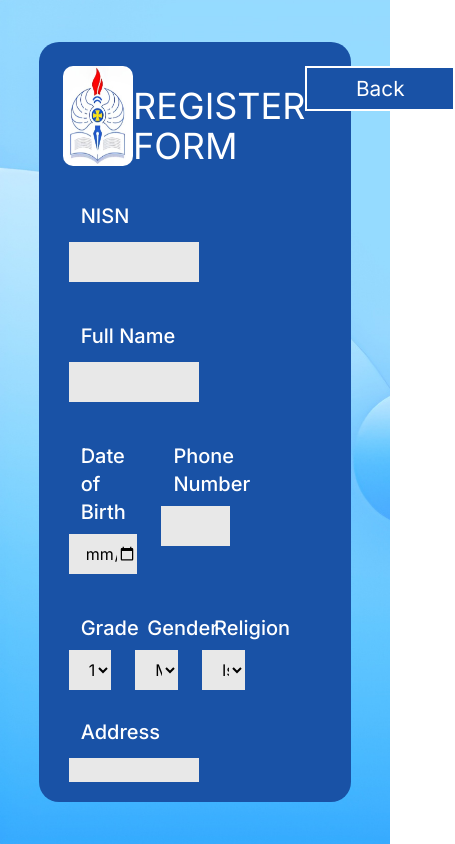
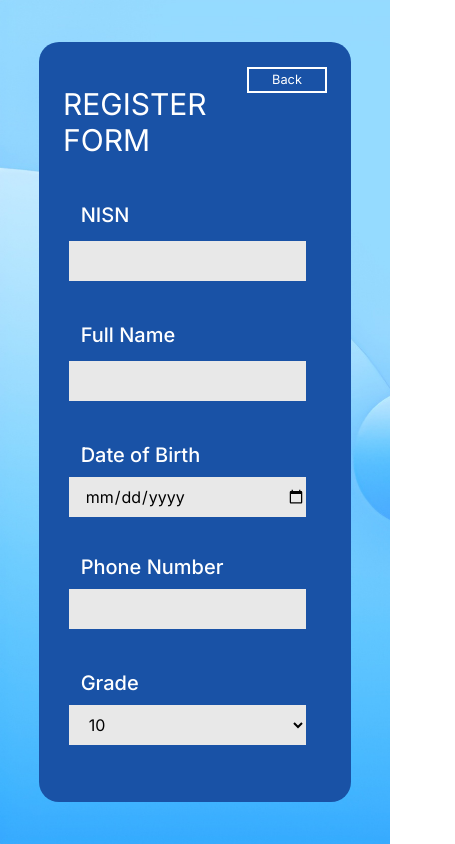
Before and after one commit to JesenJeverlino/MyPortalYosSudarso, a React (Vite) app: page /register in a window 390 px wide. Shown: the whole page, 455 px wide, since content can reach past the window. Built offline with nearby package versions, Linux system fonts and the light colour scheme.

Commit message:
responsive for register done

```diff
--- a/src/components/other-component/button.tsx
+++ b/src/components/other-component/button.tsx
@@ -13,7 +13,7 @@ export default function Button({variant,value,}: ButtonProps) {
     } else if (variant === 'round-blue-transparent') {
       variantClass = 'bg-transparent border border-white text-white rounded-[60px] hover:opacity-50 2xl:w-[270px] xl:w-[240px] lg:w-[200px] md:w-[170px] lg:h-[65px] w-[130px] md:h-[50px] h-[50px] lg:text-[1.1rem] text-[0.8rem]';
     } else if (variant === 'square-blue') {
-      variantClass = 'bg-[#1952a6] border-2 border-white text-white text-[1.3rem] w-[150px] h-[45px] hover:opacity-50';
+      variantClass = 'bg-[#1952a6] border-2 border-white text-white hover:opacity-50 md:text-[1.3rem] md:w-[150px] md:h-[45px] text-[0.8rem] w-[80px] h-[26px]';
     } else if (variant === 'square-yellow') {
       variantClass = 'bg-[#FCD30A] text-[1.3rem] w-[150px] h-[45px] font-bold hover:opacity-70';
     } else if (variant === 'square-green') {
--- a/src/components/register-component/register-form.tsx
+++ b/src/components/register-component/register-form.tsx
@@ -13,22 +13,22 @@ export default function RegisterForm() {
           <RegisterInputField label="Full Name" inputType="text" size="large"></RegisterInputField>
 
           <div className="flex flex-wrap gap-6 mb-7">
-            <div className="flex flex-col w-[29%]">
+            <div className="flex flex-col xl:w-[29%] lg:w-[35%] md:w-[45%] w-full">
               <RegisterInputField label="Date of Birth" inputType="date" size="small"></RegisterInputField>
             </div>
-            <div className="flex flex-col w-[29%]">
+            <div className="flex flex-col xl:w-[29%] lg:w-[35%] md:w-[45%] w-full">
               <RegisterInputField label="Phone Number" inputType="text" size="small"></RegisterInputField>
             </div>
           </div>
 
           <div className="flex flex-wrap gap-6 mb-7">
-            <div className="flex flex-col w-[18%]">
+            <div className="flex flex-col xl:w-[18%] lg:w-[21%] md:w-[25%] w-full">
               <RegisterDropdownField label="Grade" options={["10", "11", "12"]}></RegisterDropdownField>
             </div>
-            <div className="flex flex-col w-[18%]">
+            <div className="flex flex-col xl:w-[18%] lg:w-[21%] md:w-[25%] w-full">
               <RegisterDropdownField label="Gender" options={["Male", "Female"]}></RegisterDropdownField>
             </div>
-            <div className="flex flex-col w-[18%]">
+            <div className="flex flex-col xl:w-[18%] lg:w-[21%] md:w-[25%] w-full">
               <RegisterDropdownField label="Religion" options={["Islam","Kristen","Katolik","Hindu","Buddha","Konghucu"]}></RegisterDropdownField>
             </div>
           </div>
--- a/src/components/register-component/register-header.tsx
+++ b/src/components/register-component/register-header.tsx
@@ -5,8 +5,8 @@ export default function RegisterHeader() {
   return (
     <>
       <div className="flex justify-between m-6 flex-1">
-        <img src="logo-yos-sudarso.jpeg" className="w-[70px] h-auto rounded-[10px]"/>
-        <p className="text-white text-4xl mt-5">REGISTER FORM</p>
+        <img src="logo-yos-sudarso.jpeg" className="2xl:w-[90px] w-[70px] 2xl:h-auto h-[90px] rounded-[10px] md:block hidden"/>
+        <p className="text-white mt-5 md:text-4xl text-3xl">REGISTER FORM</p>
         <Link to="/" className="mb-auto">
           <Button value="Back" variant="square-blue"></Button>
         </Link>
--- a/src/components/register-component/register-sub-component/register-input-field.tsx
+++ b/src/components/register-component/register-sub-component/register-input-field.tsx
@@ -14,7 +14,7 @@ export default function RegisterInputField({ label, inputType, size }: propsType
     const sizeClass = {
         large:{
             label:"block",
-            input:"w-[55%] mb-7"
+            input:"xl:w-[55%] lg:w-[75%] w-full mb-7"
         },
         small:{
             label:"mb-2",
@@ -30,8 +30,8 @@ export default function RegisterInputField({ label, inputType, size }: propsType
       <label className={`m-3 text-white text-xl font-medium ${currentSize.label}`}>{label}</label>
 
       {inputType === "password" ? (
-          <div className="relative h-[40px] w-[55%]">
-          <input type={showPassword ? "text" : "password"} className={`bg-[#e8e8e8] w-full h-full pl-4 ${currentSize.input}`}/>
+          <div className="relative h-[40px] xl:w-[55%] lg:w-[75%] w-full mb-7">
+          <input type={showPassword ? "text" : "password"} className={`bg-[#e8e8e8] w-full h-full pl-4`}/>
           <button type="button" onClick={() => setShowPassword(!showPassword)} className="absolute right-4 top-1/2 transform -translate-y-1/2 text-[#a6a6a6] hover:text-[#1952a6]">
             {showPassword ? <EyeOff size={20} className="text-black" /> : <Eye size={20} className="text-black"/>}
           </button>
--- a/src/components/register-component/register-sub-component/register-textarea-field.tsx
+++ b/src/components/register-component/register-sub-component/register-textarea-field.tsx
@@ -2,7 +2,7 @@ export default function RegisterTextareaField({ label }: { label: string }) {
   return (
     <>
       <label className={`m-3 text-white text-xl font-medium block`}>{label}</label>
-      <textarea className={`bg-[#e8e8e8] h-[150px] p-4 pt-2 pb-2 w-[55%] mb-7 resize-y`}/>
+      <textarea className={`bg-[#e8e8e8] h-[150px] p-4 pt-2 pb-2 xl:w-[55%] lg:w-[65%] md:w-[70%] w-full mb-7 resize-y`}/>
     </>
   );
 }
```
